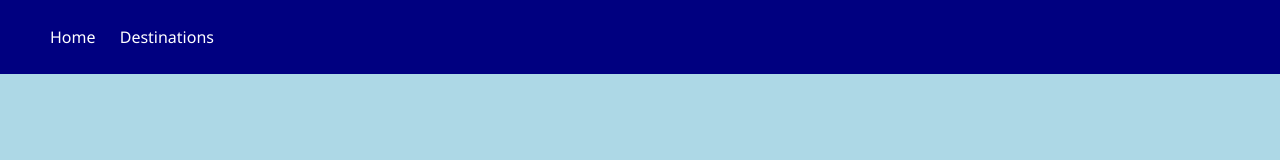
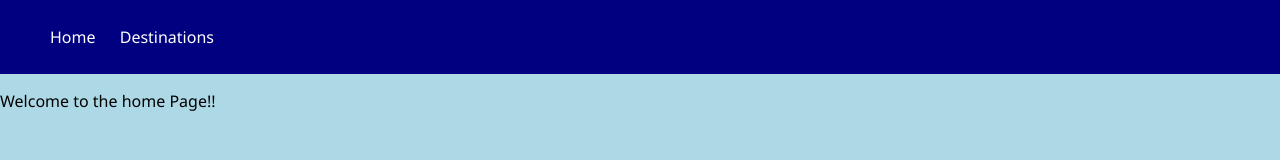
Before and after one commit to Squillybz1/sa15, a plain HTML site: page index.html in a window 1280 px wide. Drawn offline with Linux system fonts and the light colour scheme.

Commit message:
Added some changes

```diff
--- a/index.html
+++ b/index.html
@@ -15,5 +15,6 @@
         </ul>
       </nav>
     </header>
+    <p>Welcome to the home Page!!</p>
 </body>
 </html>
```
